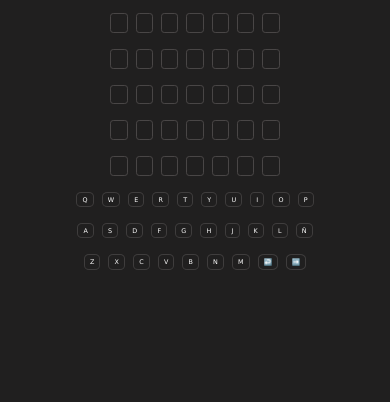
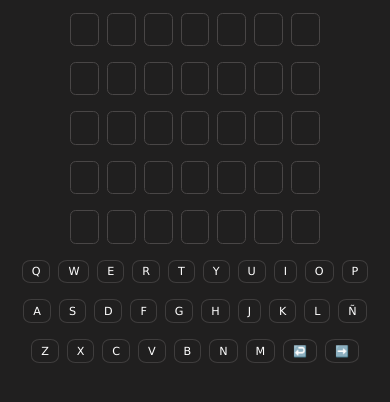
Before and after one commit to Stresadiz/Wordle, a website: page index.html in a window 390 px wide. Shown: the part 54-456 px from the top of the page. Drawn offline with Linux system fonts and the light colour scheme.

Commit message:
mobile samsung

```diff
--- a/css/styles.css
+++ b/css/styles.css
@@ -107,11 +107,11 @@ main{
         width: 2em;
         height: 2em;
         padding: 0.5em 0.2em 0.3em 0.2em;
-        font-size: 0.4em;
+        font-size: 0.7em;
         text-align: center;
     }
 
     .letter{
-        font-size: 0.4em;
+        font-size: 0.7em;
     }
 }
```
